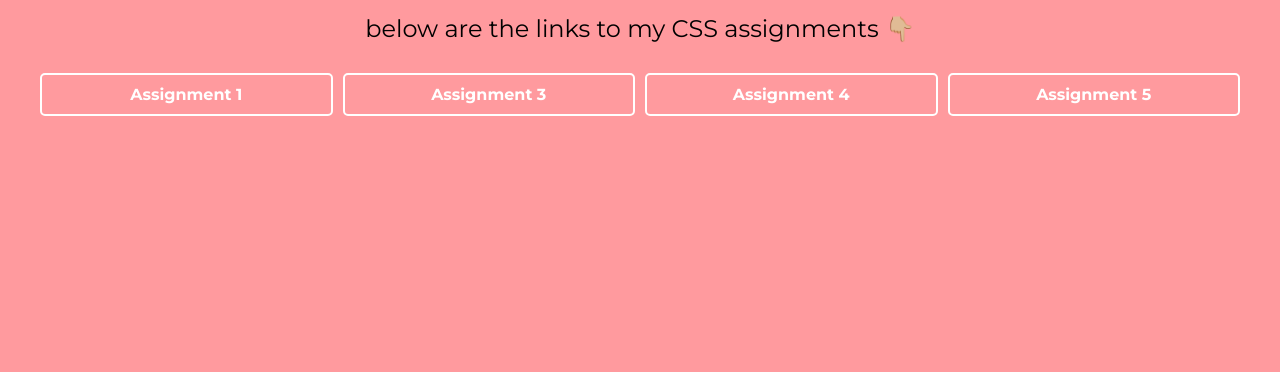
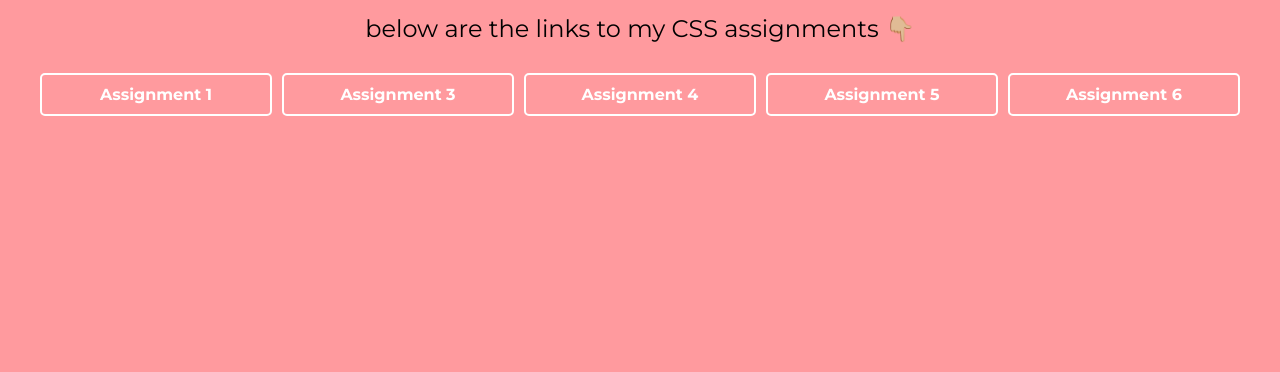
Before and after one commit to EnesiWise/CSS-ASSIGNMENTs, a plain HTML site: page index.html in a window 1280 px wide. Shown: the part 428-800 px from the top of the page. Drawn offline with Linux system fonts and the light colour scheme.

Commit message:
added assignment 6

```diff
--- a/index.html
+++ b/index.html
@@ -28,7 +28,7 @@
         <a href="/CSS3/index.html" class="assignment-link">Assignment 3</a>
         <a href="/CSS4/index.html" class="assignment-link">Assignment 4</a>
         <a href="/CSS5/index.html" class="assignment-link">Assignment 5</a>
-        <!-- <a href="/CSS6/index.html" class="assignment-link">Assignment 6</a> -->
+        <a href="/CSS6/index.html" class="assignment-link">Assignment 6</a>
       </div>
     </div>
   </body>
```
